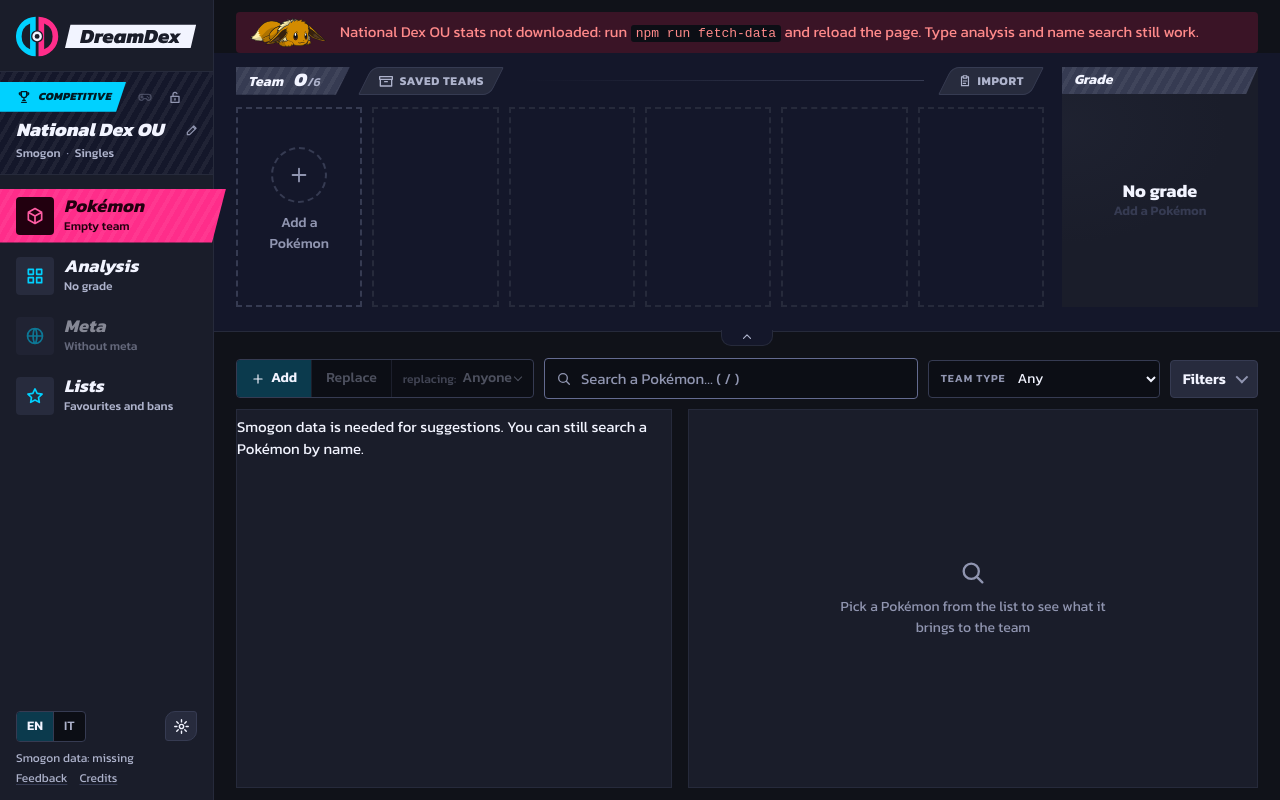
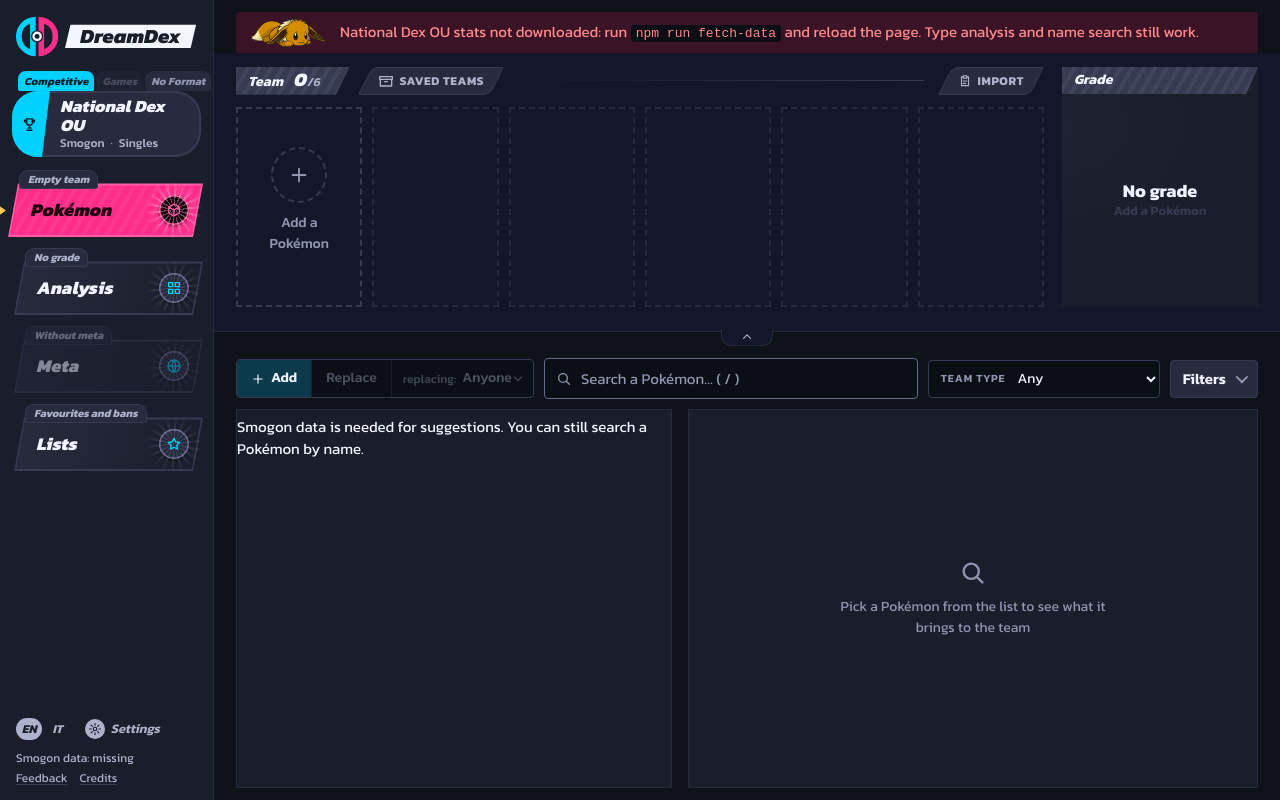
Before and after one commit to DGSimone99/DreamDex, a React (Vite) app: page / in a window 1280 px wide. Built offline with nearby package versions, Linux system fonts and the light colour scheme; a web font is replaced by a local one; what @pkmn/dex, @smogon/calc would draw is missing.

Commit message:
Barra in stile Champions: sezioni come pulsanti del menu del gioco (parallelogrammi col bordo chiaro, emblema coi raggi, stato in un'etichetta sopra, freccia gialla sulla sezione aperta), formato come pillola con le famiglie sopra, lingua e impostazioni come suggerimenti dei tasti

```diff
--- a/src/styles.css
+++ b/src/styles.css
@@ -24,6 +24,7 @@
 @import './styles/toast.css';
 @import './styles/speed.css';
 @import './styles/lists.css';
+@import './styles/rail-champions.css';
 @import './styles/bonus.css';
 @import './styles/roles.css';
 @import './styles/phone.css';
--- /dev/null
+++ b/src/styles/rail-champions.css
@@ -0,0 +1,135 @@
+/*
+ * Barra laterale sul PC in stile Champions (il menu del gioco):
+ * - sezioni come pulsanti a parallelogramma col bordo chiaro (due strati tagliati in obliquo dietro al contenuto, così
+ *   l'etichetta di stato può sporgere sopra), nome in corsivo pesante a sinistra, icona in un emblema rotondo coi raggi
+ *   a destra; la sezione aperta è magenta con la freccia gialla del cursore accanto;
+ * - lo stato della sezione sta in un'etichetta appoggiata sopra il pulsante, come «Event Ongoing!» nel gioco;
+ * - in fondo lingua e impostazioni come i suggerimenti dei tasti.
+ * Sul telefono le sezioni sono la barra in basso (phone.css): qui solo da 1100px in su.
+ */
+@media (min-width: 1100px) {
+  .rail .tabs.vertical { gap: 24px; padding-top: var(--sp-6); }
+  .rail .tabs.vertical [role='tab'] {
+    --rim: var(--line);
+    --fill: linear-gradient(100deg, var(--raised), var(--panel));
+    --ray: rgba(255, 255, 255, 0.1);
+    position: relative;
+    isolation: isolate;
+    display: flex;
+    align-items: center;
+    width: auto;
+    height: 54px;
+    margin: 0 var(--sp-5) 0 var(--sp-7);
+    padding: 0 60px 0 22px;
+    background: none;
+    clip-path: none;
+    color: var(--text);
+    animation: none;
+  }
+  .rail .tabs.vertical [role='tab']::before,
+  .rail .tabs.vertical [role='tab']::after { content: ''; position: absolute; pointer-events: none; }
+  .rail .tabs.vertical [role='tab']::before { inset: 0; z-index: -2; background: var(--rim); clip-path: polygon(10px 0, 100% 0, calc(100% - 10px) 100%, 0 100%); }
+  .rail .tabs.vertical [role='tab']::after { inset: 2px; z-index: -1; background: var(--fill); clip-path: polygon(9px 0, 100% 0, calc(100% - 9px) 100%, 0 100%); }
+  .rail .tabs.vertical .tab-text { display: block; min-width: 0; }
+  .rail .tabs.vertical .tab-name { font: 800 var(--fs-title-l)/1 var(--display); font-style: italic; letter-spacing: 0.01em; }
+  .rail .tabs.vertical .tab-status {
+    position: absolute;
+    top: -12px;
+    left: var(--sp-6);
+    max-width: calc(100% - 24px);
+    padding: 2px var(--sp-4) 1px;
+    border-radius: 8px 8px 2px 2px;
+    background: var(--raised);
+    box-shadow: 0 0 0 1px var(--line);
+    color: var(--muted);
+    font: 700 var(--fs-label)/1.25 var(--display);
+    font-style: italic;
+  }
+  .rail .tabs.vertical .tab-icon {
+    position: absolute;
+    top: 50%;
+    right: 14px;
+    width: 30px;
+    height: 30px;
+    translate: 0 -50%;
+    border-radius: 50%;
+    background: var(--raised);
+    color: var(--accent);
+    box-shadow: inset 0 0 0 1.5px var(--control-line), 0 2px 3px rgba(0, 0, 0, 0.35);
+  }
+  .rail .tabs.vertical .tab-icon .icon { width: 16px; height: 16px; }
+  /* I raggi dietro l'emblema */
+  .rail .tabs.vertical .tab-icon::before {
+    content: '';
+    position: absolute;
+    inset: -14px;
+    z-index: -1;
+    border-radius: 50%;
+    background: repeating-conic-gradient(var(--ray) 0 7deg, transparent 7deg 20deg);
+    -webkit-mask: radial-gradient(circle, #000 35%, transparent 70%);
+    mask: radial-gradient(circle, #000 35%, transparent 70%);
+  }
+  .rail .tabs.vertical [role='tab']:hover:not([aria-selected='true'], [aria-disabled='true']) {
+    --fill: linear-gradient(100deg, var(--line), var(--raised));
+    --rim: color-mix(in srgb, var(--accent) 45%, var(--line));
+    background: none;
+  }
+  .rail .tabs.vertical [role='tab']:hover:not([aria-selected='true']) .tab-icon { background: var(--raised); }
+  .rail .tabs.vertical [role='tab'][aria-selected='true'] {
+    --rim: var(--accent-2-ink);
+    --fill: var(--stripes), var(--accent-2);
+    --ray: rgba(255, 255, 255, 0.3);
+    width: auto;
+    margin-right: var(--sp-2);
+    color: var(--on-accent-2);
+    background: none;
+    clip-path: none;
+    animation: champ-pick 0.22s var(--ease) both;
+  }
+  .rail .tabs.vertical [role='tab'][aria-selected='true'] .tab-icon { background: var(--on-accent-2); color: var(--accent-2-ink); box-shadow: inset 0 0 0 1.5px var(--accent-2-ink), 0 2px 3px rgba(0, 0, 0, 0.35); }
+  /* La freccia del cursore, come nel gioco */
+  .rail .tabs.vertical [role='tab'][aria-selected='true'] .tab-text::before {
+    content: '';
+    position: absolute;
+    top: 50%;
+    left: -15px;
+    width: 13px;
+    height: 18px;
+    translate: 0 -50%;
+    background: var(--warn);
+    clip-path: polygon(0 0, 100% 50%, 0 100%, 32% 50%);
+  }
+  /* L'etichetta di stato resta scura anche sulla sezione aperta, coi suoi colori (voto, problemi) */
+  .rail .tabs.vertical [role='tab'][aria-selected='true'] .tab-status,
+  .rail .tabs.vertical [role='tab'][aria-selected='true'] .tab-status * { color: var(--muted); }
+  .rail .tabs.vertical [role='tab'][aria-selected='true'] .tab-status :is(.minor, .info) { color: var(--text); }
+  .rail .tabs.vertical [role='tab'][aria-selected='true'] .tab-status .serious { color: var(--bad); }
+  .rail .tabs.vertical [role='tab'][aria-selected='true'] .tab-status .warn { color: var(--warn); }
+  .rail .tabs.vertical [role='tab'][aria-selected='true'] .tab-status .grade { color: var(--good); }
+  .rail .tabs.vertical [role='tab'][aria-selected='true'] .tab-status .grade-C { color: var(--warn); }
+  .rail .tabs.vertical [role='tab'][aria-selected='true'] .tab-status .grade-D { color: var(--bad); }
+  .rail .tabs.vertical [role='tab'][aria-selected='true'] .tab-status .grade.illegal { color: var(--faint); }
+  .rail .tabs.vertical [role='tab'][aria-disabled='true'] { opacity: 0.5; }
+  .rail .tabs.vertical [role='tab']:focus-visible { outline: none; }
+  .rail .tabs.vertical [role='tab']:focus-visible::before { background: var(--accent); }
+
+  /* Fondo: lingua e impostazioni come i suggerimenti dei tasti in fondo al menu del gioco */
+  .rail-foot .lang-switch { gap: 2px; padding: 0; border: 0; background: none; }
+  .rail-foot .lang-switch button { min-width: 26px; height: 22px; padding: 0 var(--sp-3); border: 0; border-radius: 11px; background: none; color: var(--muted); font: 700 var(--fs-caption)/1 var(--display); font-style: italic; }
+  .rail-foot .lang-switch button[aria-pressed='true'] { background: var(--muted); color: var(--panel); }
+  .rail-foot .lang-switch button:hover:not([aria-pressed='true']) { color: var(--text); }
+  .rail-settings { display: inline-flex; align-items: center; gap: var(--sp-3); width: auto; height: 26px; margin-left: var(--sp-2); padding: 0 var(--sp-4) 0 2px; border: 0; border-radius: 13px; background: none; color: var(--muted); font: 600 var(--fs-small)/1 var(--display); font-style: italic; }
+  .rail-settings .icon { width: 20px; height: 20px; padding: 3px; border-radius: 50%; background: var(--muted); color: var(--panel); }
+  .rail-settings:hover { color: var(--text); }
+  .rail-settings:hover .icon { background: var(--text); }
+}
+@keyframes champ-pick { from { translate: -6px 0; } to { translate: 0 0; } }
+@media (prefers-reduced-motion: reduce) {
+  .rail .tabs.vertical [role='tab'][aria-selected='true'] { animation: none; }
+}
+/* Barra stretta (portatili bassi o stretti): pulsanti un po' più bassi */
+@media (min-width: 1100px) and ((max-width: 1279px) or (max-height: 799px)) {
+  .rail .tabs.vertical { gap: 20px; }
+  .rail .tabs.vertical [role='tab'] { height: 48px; margin-left: var(--sp-6); padding-left: 18px; }
+  .rail .tabs.vertical .tab-name { font-size: var(--fs-title); }
+}
--- a/src/styles/shell.css
+++ b/src/styles/shell.css
@@ -23,23 +23,24 @@
 .rail-logo { margin: 0; padding: 0 var(--sp-8); color: var(--text); }
 .rail-logo-art svg { display: block; width: 100%; height: auto; }
 .rail-label { margin: 0; font: 600 var(--fs-label)/1 var(--ui); letter-spacing: 0.08em; text-transform: uppercase; color: var(--faint); }
-/* Fascia del formato: una banda a tutta larghezza (come le fasce dei gruppi) con le famiglie in alto (l'attiva è una
-   linguetta obliqua col nome, le altre solo icona) e sotto il formato in grande col suo riassunto; tutto apre la finestra */
-.rail-format { display: grid; grid-template-columns: minmax(0, 1fr); gap: var(--sp-4); padding: var(--sp-5) 0 var(--sp-6); background: var(--stripes), var(--band); border-block: 1px solid var(--line-soft); }
-.rail-families { display: flex; align-items: stretch; gap: 0; padding: 0 var(--sp-4) 0 var(--sp-8); }
-.rail-family { display: inline-flex; align-items: center; gap: var(--sp-3); min-height: 30px; padding: 0 7px; border: 0; border-radius: 3px; background: none; color: var(--faint); font: 800 var(--fs-label)/1 var(--display); font-style: italic; letter-spacing: 0.03em; text-transform: uppercase; cursor: pointer; transition: color 0.15s var(--ease), background-color 0.15s var(--ease); }
-.rail-family .icon { width: 16px; height: 16px; }
-.rail-family:hover:not([aria-current], :disabled) { color: var(--text); background: var(--raised); }
-.rail-family:disabled { opacity: 0.4; border: 0; cursor: not-allowed; }
-.rail-family[aria-current] { margin-right: var(--sp-2); margin-left: calc(-1 * var(--sp-8)); padding: 0 15px 0 var(--sp-8); border-radius: 0; color: var(--on-accent); background: var(--accent); clip-path: polygon(0 0, 100% 0, calc(100% - 10px) 100%, 0 100%); }
-.rail-format-main { display: grid; grid-template-columns: minmax(0, 1fr) auto; grid-template-areas: 'name edit' 'sum sum'; align-items: center; gap: var(--sp-2) var(--sp-4); min-width: 0; padding: 0 var(--sp-7) 0 var(--sp-8); border: 0; background: none; color: inherit; text-align: left; cursor: pointer; }
-.rail-format-name { grid-area: name; font: 800 var(--fs-plate)/1.1 var(--display); font-style: italic; color: var(--text); overflow-wrap: anywhere; }
-.rail-format-summary { grid-area: sum; display: flex; flex-wrap: wrap; gap: 0 var(--sp-3); color: var(--muted); font: 500 var(--fs-caption)/1.4 var(--ui); }
+/* Formato in stile Champions: le tre famiglie come etichette appoggiate sopra una "pillola" (come la barra in alto del
+   menu del gioco), con a sinistra una casella azzurra tagliata in obliquo con l'icona della famiglia; tutto apre la finestra */
+.rail-format { display: grid; grid-template-columns: minmax(0, 1fr); margin: 0 var(--sp-6); }
+.rail-families { display: flex; gap: 2px; padding-left: var(--sp-3); }
+.rail-family { display: inline-flex; align-items: center; min-height: 20px; padding: 2px var(--sp-3) 1px; border: 0; border-radius: 8px 8px 2px 2px; background: var(--raised); color: var(--faint); font: 700 var(--fs-label)/1.2 var(--display); font-style: italic; letter-spacing: 0.01em; white-space: nowrap; cursor: pointer; transition: color 0.15s var(--ease), background-color 0.15s var(--ease); }
+.rail-family .icon { display: none; }
+.rail-family:hover:not([aria-current], :disabled) { color: var(--text); background: var(--line); }
+.rail-family[aria-current] { color: var(--on-accent); background: var(--accent); }
+.rail-family:disabled { opacity: 0.4; cursor: not-allowed; }
+.rail-format-main { display: grid; grid-template-columns: 38px minmax(0, 1fr); grid-template-areas: 'box name' 'box sum'; align-items: center; gap: 1px var(--sp-5); min-width: 0; min-height: 52px; padding: 0 var(--sp-6) 0 0; overflow: hidden; border: 0; border-radius: 26px; background: var(--raised); box-shadow: inset 0 0 0 2px var(--line); color: inherit; text-align: left; cursor: pointer; transition: box-shadow 0.15s var(--ease); }
+.rail-format-box { grid-area: box; align-self: stretch; display: grid; place-items: center; padding-right: 4px; background: var(--accent); color: var(--on-accent); clip-path: polygon(0 0, 100% 0, calc(100% - 8px) 100%, 0 100%); }
+.rail-format-box .icon { width: 17px; height: 17px; }
+.rail-format-name { grid-area: name; align-self: end; padding-top: var(--sp-3); font: 800 var(--fs-title)/1.1 var(--display); font-style: italic; color: var(--text); overflow-wrap: anywhere; }
+.rail-format-summary { grid-area: sum; align-self: start; display: flex; flex-wrap: wrap; gap: 0 var(--sp-3); padding-bottom: var(--sp-3); color: var(--muted); font: 500 var(--fs-caption)/1.35 var(--ui); }
 .rail-format-summary span + span::before { content: '·'; margin-right: var(--sp-3); color: var(--faint); }
-.rail-format-main > .icon { grid-area: edit; align-self: start; margin-top: 3px; width: 14px; height: 14px; color: var(--faint); transition: color 0.15s var(--ease); }
-.rail-format-main:hover > .icon, .rail-format-main:focus-visible > .icon { color: var(--accent); }
-.rail-format-main:hover .rail-format-name { color: var(--accent-ink); }
-.rail-format-main:focus-visible, .rail-family:focus-visible { outline: 2px solid var(--accent); outline-offset: -2px; }
+.rail-format-main > .icon { display: none; }
+.rail-format-main:hover { box-shadow: inset 0 0 0 2px var(--accent); }
+.rail-format-main:focus-visible, .rail-family:focus-visible { outline: 2px solid var(--accent); outline-offset: 2px; }
 .format-chips { display: flex; flex-wrap: wrap; gap: var(--sp-3); }
 .format-chips label { min-width: 44px; padding: 5px var(--sp-5); border: 1px solid var(--line); border-radius: 4px; background: var(--panel); color: var(--muted); font: 700 var(--fs-section)/1.2 var(--display); font-style: italic; text-align: center; cursor: pointer; }
 .format-chips label.on { border-color: var(--accent); background: var(--accent); color: var(--on-accent); }
--- a/src/ui/Rail.tsx
+++ b/src/ui/Rail.tsx
@@ -58,7 +58,7 @@ export function Rail({ choice, memory, onPick, meta, lang, onLangChange, tabs, o
         <span className="rail-logo-art" aria-hidden="true" dangerouslySetInnerHTML={{ __html: logo }} />
       </h1>
       <div className="rail-format" role="group" aria-label={t('rail.format')}>
-        {/* La famiglia attiva come linguetta col nome; le altre due solo icona (il nome nel fumetto): stanno nella barra stretta */}
+        {/* Le famiglie come etichette appoggiate sopra la pillola del formato (stile Champions); sul telefono solo l'icona dell'attiva */}
         <div className="rail-families">
           {FAMILIES.map(f => {
             const active = choice.family === f;
@@ -68,13 +68,15 @@ export function Rail({ choice, memory, onPick, meta, lang, onLangChange, tabs, o
               <button key={f} type="button" className="rail-family" aria-current={active ? 'true' : undefined} disabled={off}
                 aria-label={t(`family.${f}`)} data-hint={active ? undefined : t(`family.${f}`)} onClick={() => setOpen(f)}>
                 <Icon name={FAMILY_ICON[f]} />
-                {active && <span>{t(`family.${f}`)}</span>}
+                <span>{t(`family.${f}`)}</span>
               </button>
             );
           })}
         </div>
         <button type="button" className="rail-format-main" onClick={() => setOpen(choice.family)}
           aria-label={t('rail.formatAria', { format: name, summary: summary.join(', ') })}>
+          {/* La casella colorata a sinistra della pillola, con l'icona della famiglia */}
+          <span className="rail-format-box" aria-hidden="true"><Icon name={FAMILY_ICON[choice.family]} /></span>
           <span className="rail-format-name">{name}</span>
           <span className="rail-format-summary">{summary.map(part => <span key={part}>{part}</span>)}</span>
           <Icon name="edit" />
@@ -94,6 +96,7 @@ export function Rail({ choice, memory, onPick, meta, lang, onLangChange, tabs, o
           {onSettings && (
             <button type="button" className="rail-settings" aria-label={t('settings.open')} title={t('settings.open')} onClick={onSettings}>
               <Icon name="gear" />
+              <span className="rail-settings-text" aria-hidden="true">{t('settings.open')}</span>
             </button>
           )}
         </div>
```
Also changed, not shown: src/styles/lists.css (+6 -4 lines), src/styles/phone.css (+10 -0 lines), 1 other file (tests, documents, lock files or other folders).
